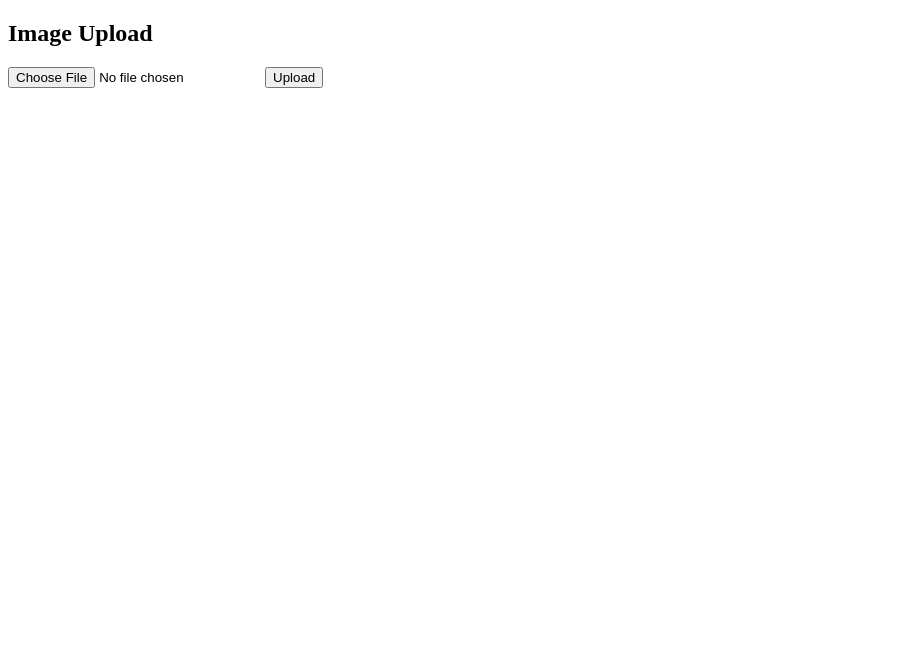
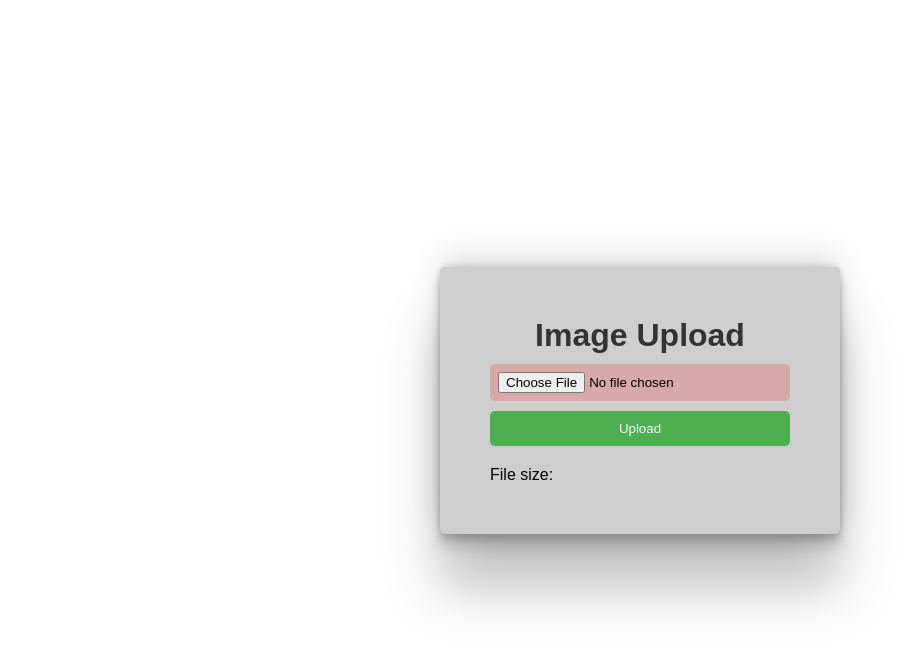
Before and after one commit to MeghaJayalath/Image-Upload-System, a website: page public/index.html in a window 1280 px wide. Shown: the whole page, without its empty margins (0-920 px from the left). Drawn offline with Linux system fonts and the light colour scheme.

Commit message:
Apply css

```diff
--- a/public/index.html
+++ b/public/index.html
@@ -6,15 +6,22 @@
     <meta name="viewport" content="width=device-width, initial-scale=1.0">
     <title>Image Upload</title>
     <script src="./script.js"></script>
+    <link rel="stylesheet" href="./styles.css">
 </head>
 
 <body>
-    <h2>Image Upload</h2>
-    <form id="uploadForm" enctype="multipart/form-data">
-        <input type="file" name="image" accept="image/*" required>
-        <button type="button" onclick="uploadImage()">Upload</button>
-    </form>
-    <div id="result"></div>
+    <div class="card">
+        <h1>Image Upload</h1>
+        <form id="uploadForm" enctype="multipart/form-data">
+            <input type="file" name="image" accept="image/*" required>
+            <button type="button" onclick="uploadImage()">Upload</button>
+        </form>
+        <div id="result">
+            <p>File size:</p>
+        </div>
+    </div>
+</body>
+</div>
 </body>
 
 </html>
--- /dev/null
+++ b/public/styles.css
@@ -0,0 +1,64 @@
+* {
+    box-sizing: border-box;
+    margin: 0;
+    padding: 0;
+    user-select: none;
+    overflow: hidden;
+}
+
+body {
+    font-family: Arial, sans-serif;
+    display: flex;
+    justify-content: center;
+    align-items: center;
+    height: 100vh;
+}
+
+.card {
+    background-color: #cecece;
+    max-width: 400px;
+    padding: 50px;
+    border-radius: 5px;
+    box-shadow: rgba(0, 0, 0, 0.25) 0px 54px 55px, rgba(0, 0, 0, 0.12) 0px -12px 30px, rgba(0, 0, 0, 0.12) 0px 4px 6px, rgba(0, 0, 0, 0.17) 0px 12px 13px, rgba(0, 0, 0, 0.09) 0px -3px 5px;
+    transition: 0.5s;
+}
+
+.card:hover {
+    box-shadow: rgba(0, 0, 0, 0.2) 0px 54px 55px, rgba(0, 0, 0, 0.1) 0px -12px 30px, rgba(0, 0, 0, 0.1) 0px 4px 6px, rgba(0, 0, 0, 0.1) 0px 12px 13px, rgba(0, 0, 0, 0.09) 0px -3px 5px;
+}
+
+h1 {
+    color: #333;
+    text-align: center;
+    margin-bottom: 10px;
+}
+
+input[type="file"] {
+    width: 100%;
+    margin-bottom: 10px;
+    border-radius: 5px;
+    padding: 8px;
+    background-color: rgba(255, 0, 0, 0.182);
+    cursor: pointer;
+}
+
+button {
+    width: 100%;
+    background-color: #4caf50;
+    color: rgb(255, 255, 255);
+    padding: 10px;
+    cursor: pointer;
+    border: none;
+    border-radius: 5px;
+    transition: 0.3s ease-in-out;
+}
+
+button:hover {
+    background-color: #3a893e;
+}
+
+#result {
+    margin-top: 20px;
+    display: flex;
+    flex-direction: column;
+}
```
Also changed, not shown: assets/dummy.jpeg (added).
